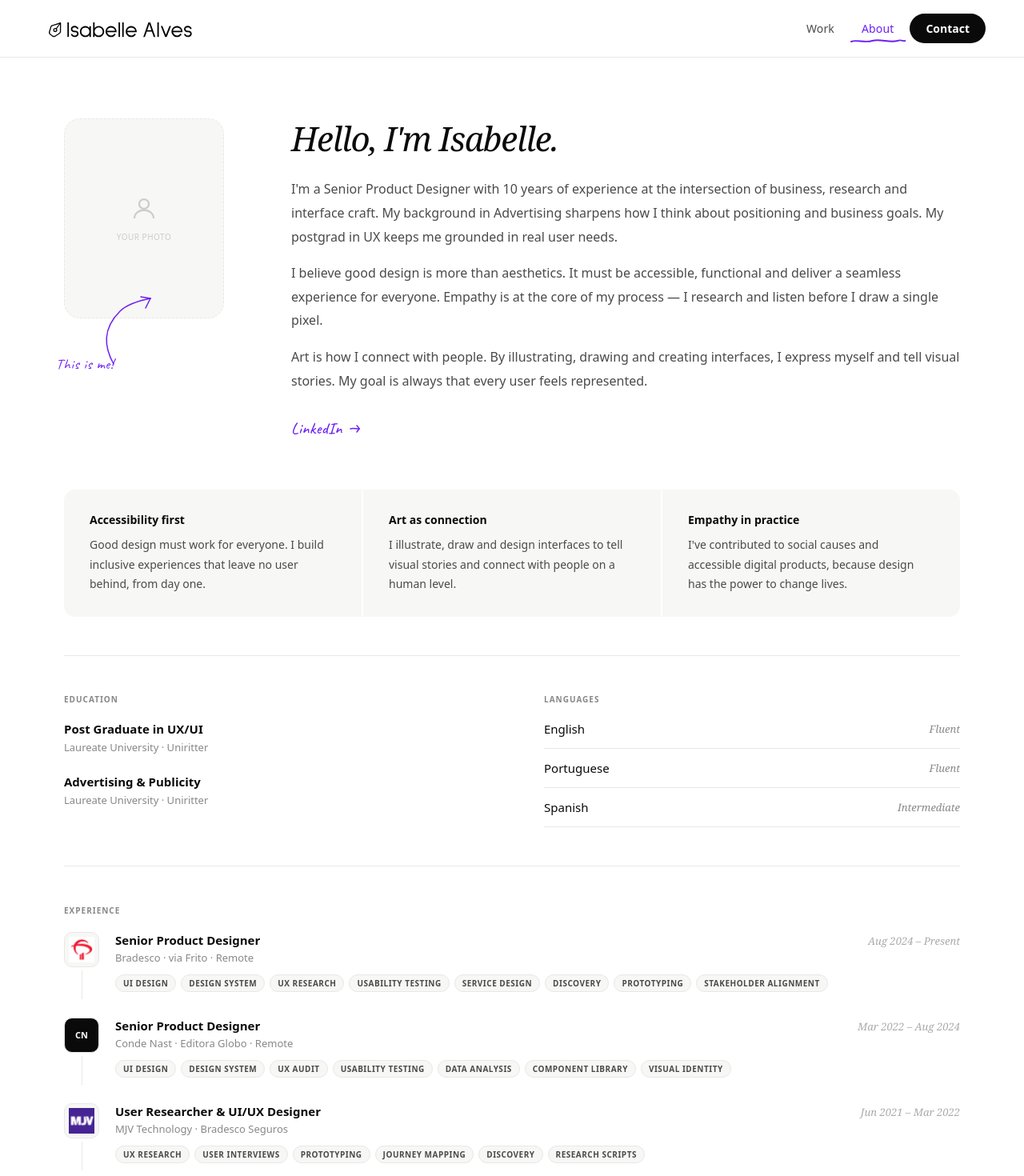
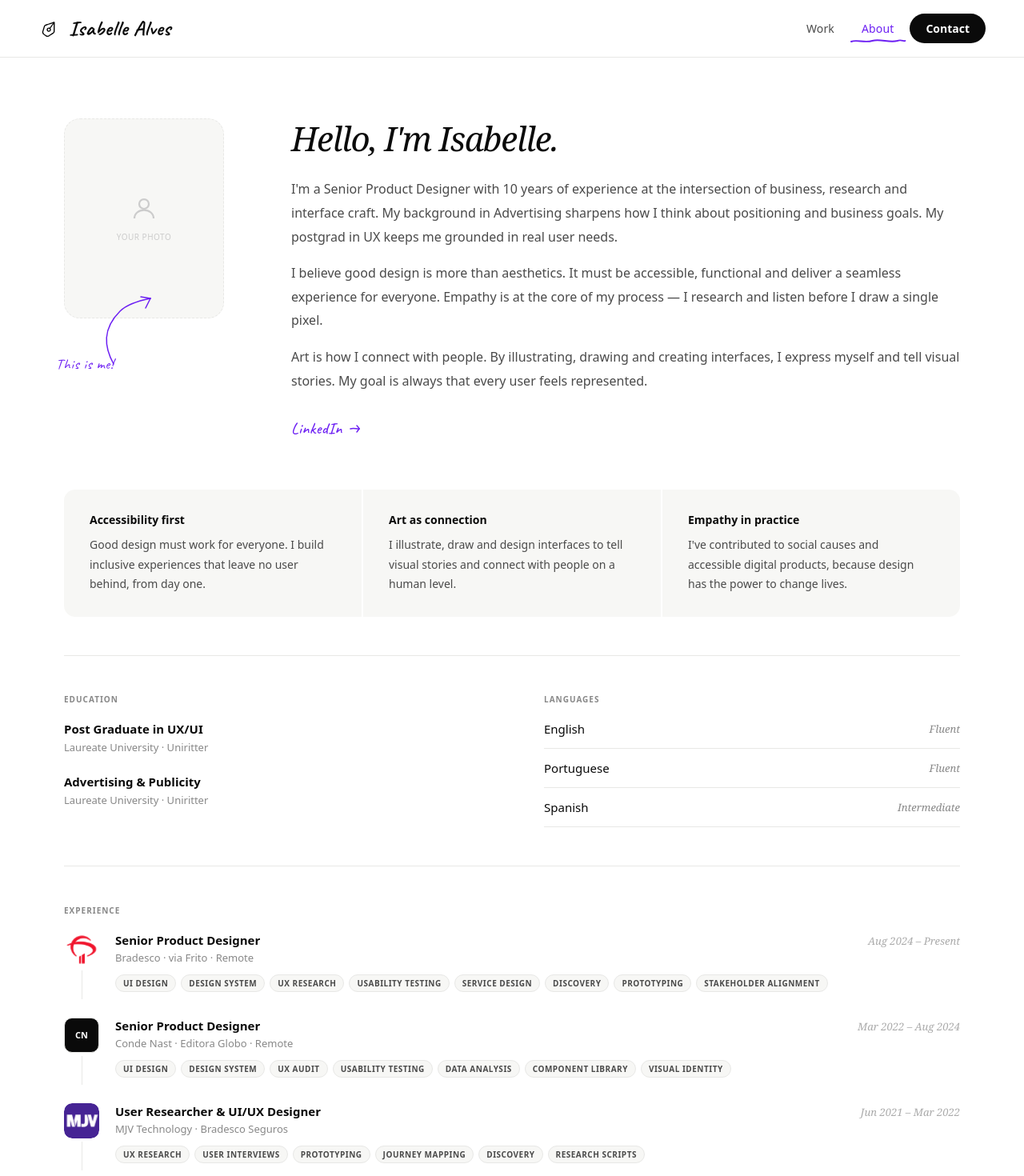
Before and after one commit to isabellegalves/isabelle-portfolio, a React (Vite) app: page /about in a window 1280 px wide. Shown: the top 1470 px of the page at 80% size. Built offline with nearby package versions, Linux system fonts and the light colour scheme.

Commit message:
fix: nav logo (icon-black.svg + Caveat), remove square-in-square on company logos

```diff
--- a/src/components/Nav.jsx
+++ b/src/components/Nav.jsx
@@ -117,11 +117,10 @@ export default function Nav({ onContactClick }) {
           aria-label="Isabelle Alves, home"
           style={{ display: "flex", alignItems: "center", textDecoration: "none" }}
         >
-          <img
-            src="/images/logo-black.svg"
-            alt="Isabelle Alves"
-            style={{ height: 28, width: "auto", display: "block" }}
-          />
+          <div style={{ display: "flex", alignItems: "center", gap: 10 }}>
+            <img src="/images/icon-black.svg" alt="" aria-hidden="true" style={{ height: 28, width: "auto", display: "block" }} />
+            <span style={{ fontFamily: "'Caveat', cursive", fontSize: 26, fontWeight: 700, color: "#0A0A0A", letterSpacing: "0.02em", lineHeight: 1 }}>Isabelle Alves</span>
+          </div>
         </Link>
 
         <div style={{ display: "flex", gap: 6, alignItems: "center" }}>
--- a/src/pages/About.jsx
+++ b/src/pages/About.jsx
@@ -436,12 +436,13 @@ export default function About() {
                 <div style={{ display: "flex", flexDirection: "column", alignItems: "center", flexShrink: 0 }}>
                   <div style={{
                     width: 44, height: 44, borderRadius: 10,
-                    background: e.bg, border: `1px solid ${T.rule}`,
+                    background: e.logo ? "transparent" : e.bg,
+                    border: e.logo ? "none" : `1px solid ${T.rule}`,
                     display: "flex", alignItems: "center", justifyContent: "center",
                     flexShrink: 0, overflow: "hidden",
                   }}>
                     {e.logo
-                      ? <img src={e.logo} alt={e.company} width={32} height={32} style={{ objectFit: "contain", display: "block" }} />
+                      ? <img src={e.logo} alt={e.company} style={{ width: 44, height: 44, objectFit: "cover", display: "block", borderRadius: 10 }} />
                       : <span style={{ fontFamily: "system-ui, sans-serif", fontSize: 11, fontWeight: 800, color: e.color }}>{e.abbr}</span>
                     }
                   </div>
```
